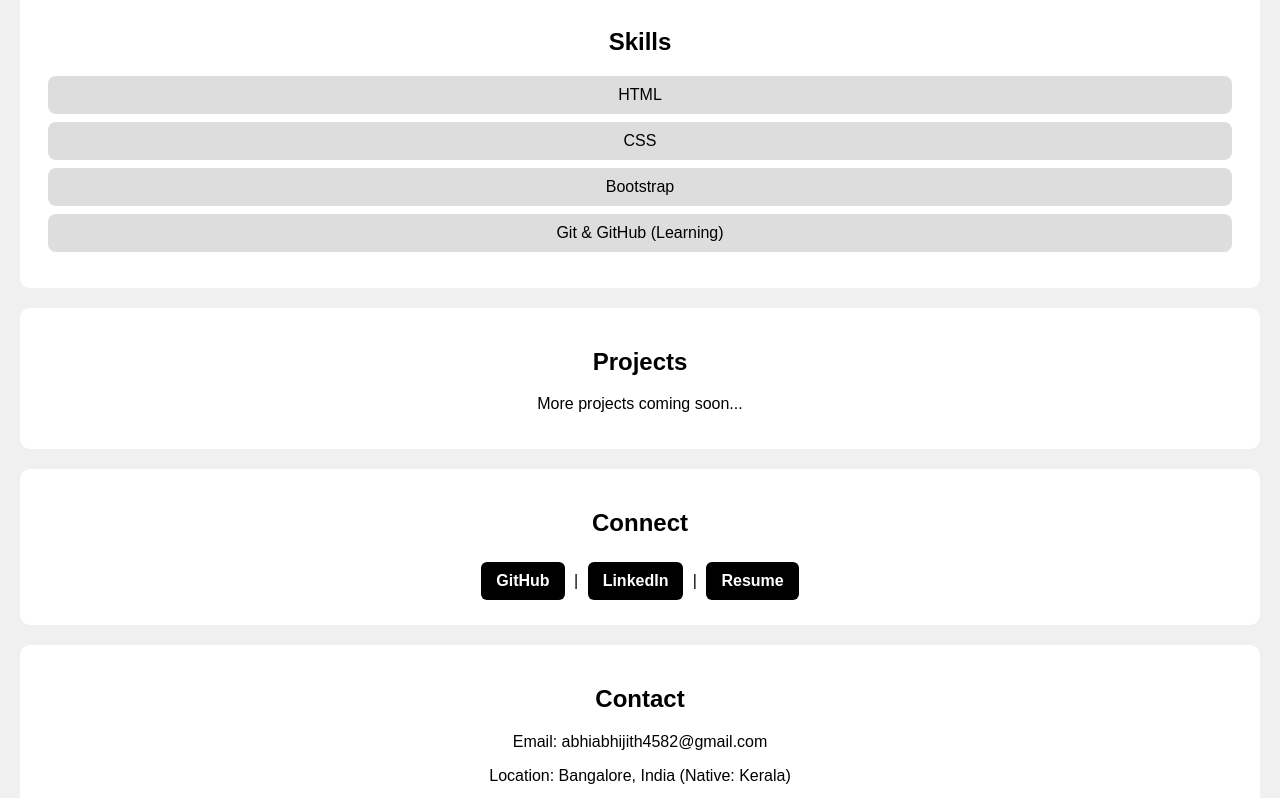
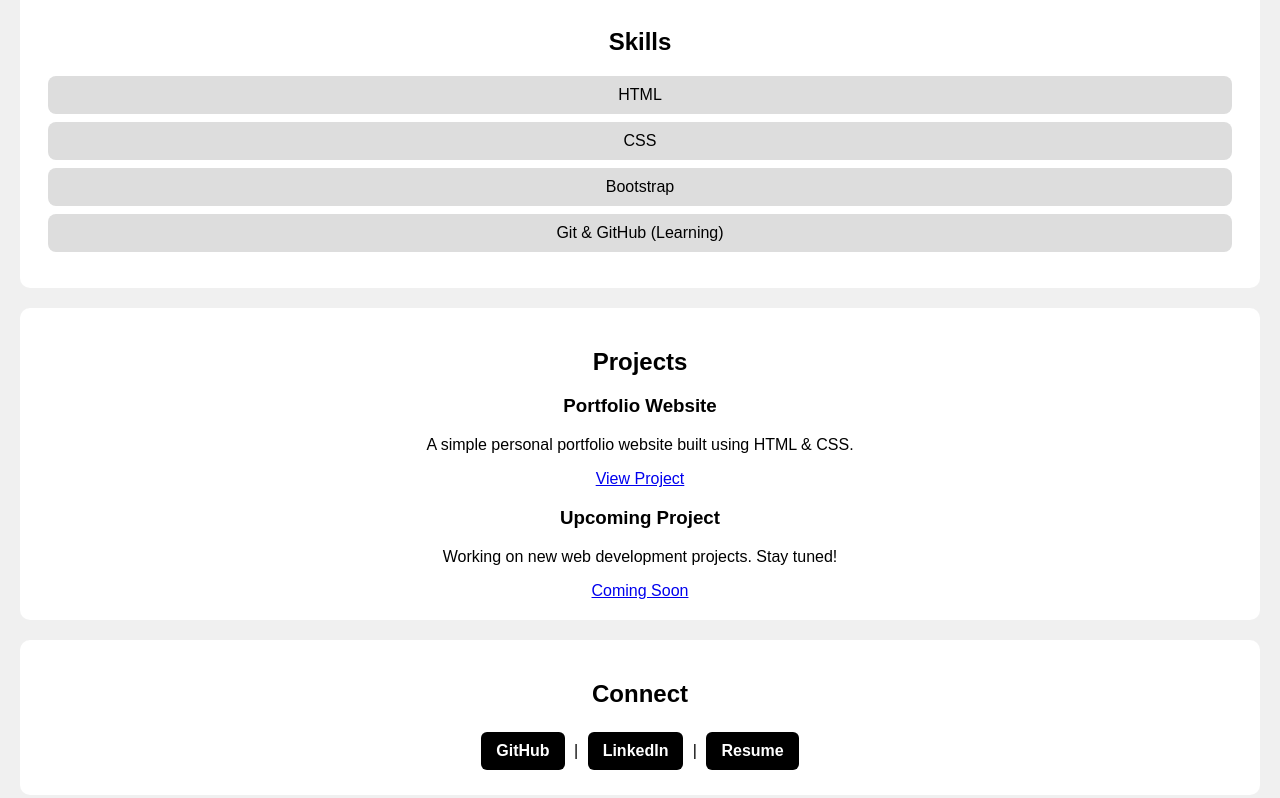
Before and after one commit to Abhiabhijithu/portfolio-abhi, a plain HTML site: page index.html in a window 1280 px wide. Shown: the part 362-1160 px from the top of the page. Drawn offline with Linux system fonts and the light colour scheme.

Commit message:
Update index.html

```diff
--- a/index.html
+++ b/index.html
@@ -30,7 +30,18 @@
 
   <section class="projects">
 <h2>Projects</h2>
-<p>More projects coming soon...</p>
+
+<div class="project-card">
+<h3>Portfolio Website</h3>
+<p>A simple personal portfolio website built using HTML & CSS.</p>
+<a href="https://abhiabhijithu.github.io/portfolio-abhi/" target="_blank">View Project</a>
+</div>
+
+<div class="project-card">
+<h3>Upcoming Project</h3>
+<p>Working on new web development projects. Stay tuned!</p>
+<a href="#">Coming Soon</a>
+</div>
 </section>
 
 <section class="socials">
```
